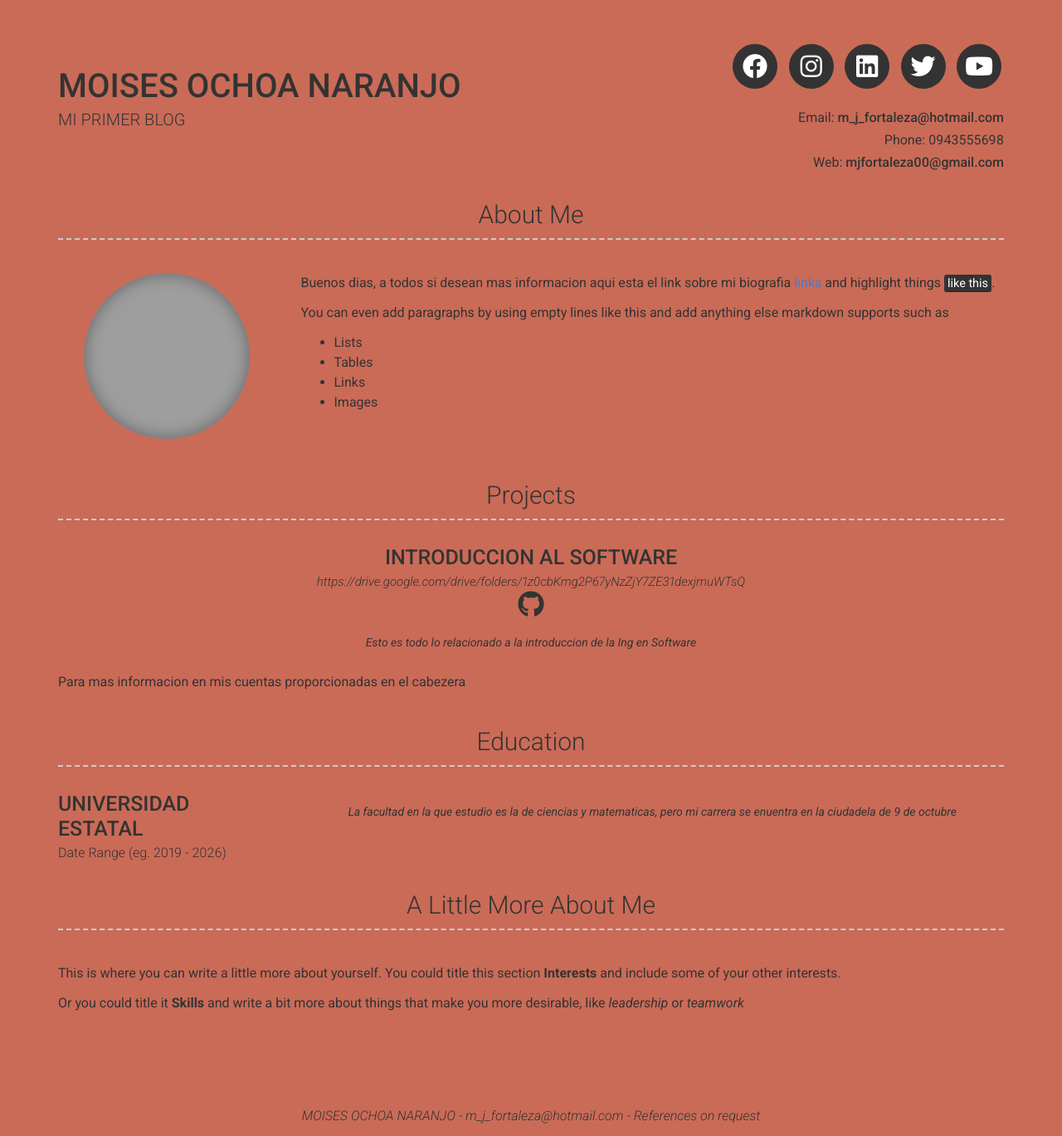
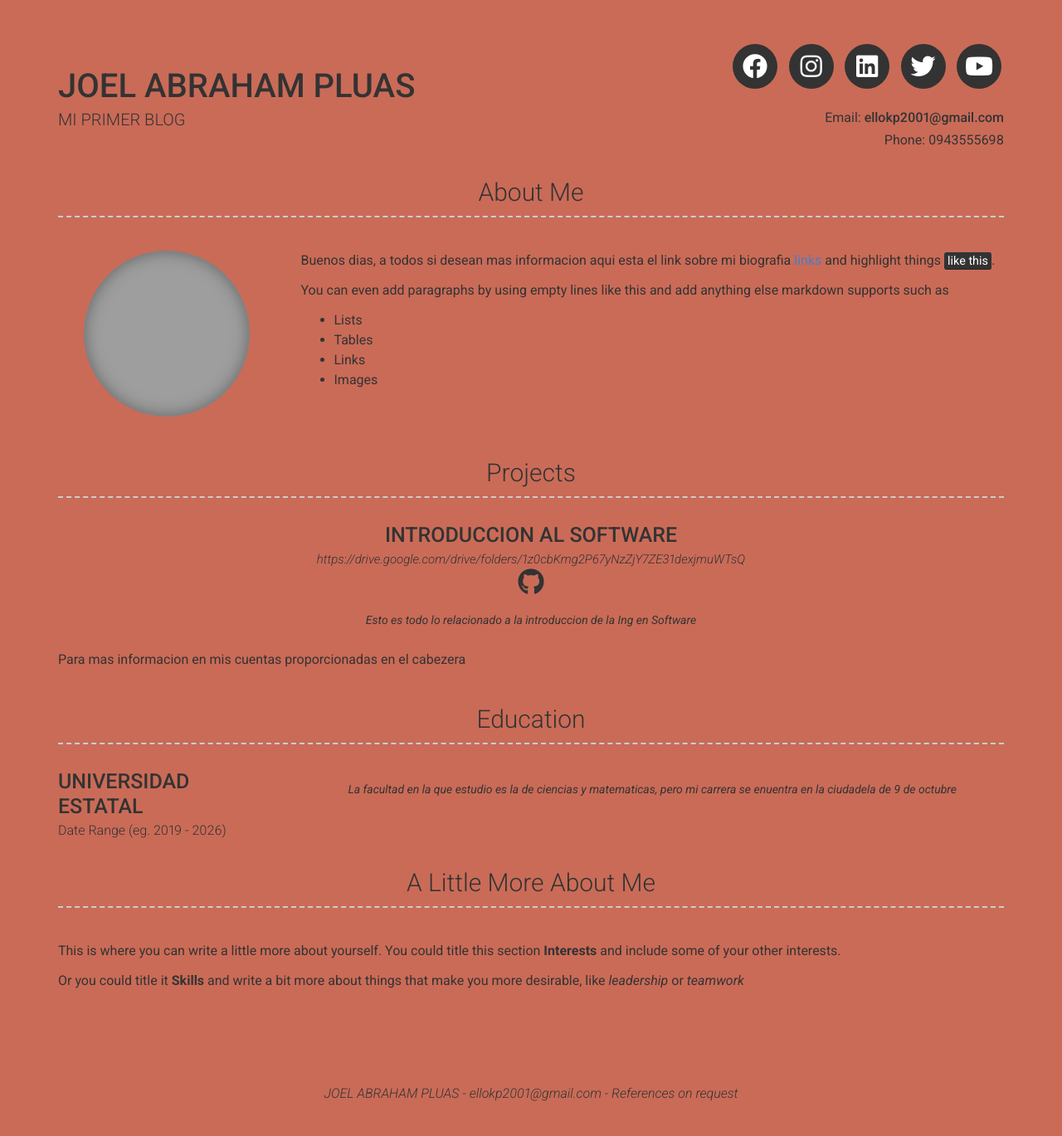
Before and after one commit to moises2018-gif/LORE, a Jekyll site: the page built from index.md, in a window 1280 px wide. Shown: the whole page at 83% size. Built offline with Jekyll 4.4.1, drawn with Linux system fonts in a browser that asks for light colours; nearby versions of some CDN libraries; after the commit the page ends 1342 px from its top, so only the background shows below that; grey boxes are pictures that could not be loaded.

Commit message:
Update _config.yml

```diff
--- a/_config.yml
+++ b/_config.yml
@@ -3,15 +3,15 @@ repository: Git repository where your resume will be hosted, only required if yo
 # favicon: Directory of your favicon (eg. images/favicon.ico)(optional)
 
 # Personal info
-name: MOISES OCHOA NARANJO
+name: JOEL ABRAHAM PLUAS
 title: MI PRIMER BLOG
-email: m_j_fortaleza@hotmail.com
+email: ellokp2001@gmail.com
 phone: 0943555698
-website: mjfortaleza00@gmail.com
+#website: mjfortaleza00@gmail.com
 
 # Social links
-twitter_username: moises82873087
-github_username:  jekyll
+twitter_username: JoelPluas4
+github_username:  JoelPluas4
 #dribbble_username: jekyll
 facebook_username: Moises.david.019
 #flickr_username: jekyll
```
